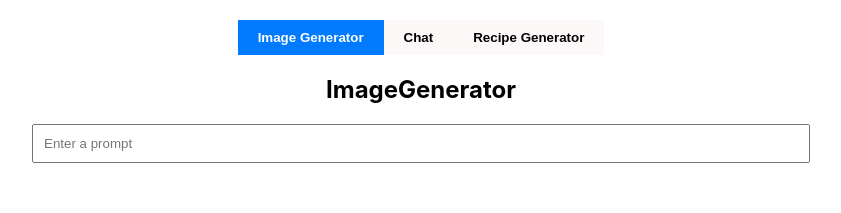
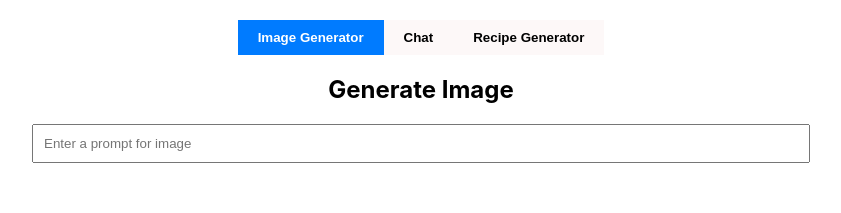
Before and after one commit to vickky122/VersaAI_fullstack, a React (Create React App) app in the folder frontend/spring-ai-react/: page / in a window 1280 px wide. Shown: the top 213 px of the page, without its empty margins (219-1060 px from the left). Built offline with nearby package versions, Linux system fonts and the light colour scheme.

Commit message:
minor change

```diff
--- a/frontend/spring-ai-react/src/components/ImageGenerator.js
+++ b/frontend/spring-ai-react/src/components/ImageGenerator.js
@@ -5,10 +5,10 @@ function ImageGenerator() {
   const [imageUrls, setImageUrls] = useState([]);
   return (
     <div className='tab-content'>
-<h2>ImageGenerator</h2>
+<h2>Generate Image</h2>
      <input
         type="text"
-        placeholder="Enter a prompt"
+        placeholder="Enter a prompt for image"
         value={prompt}
         onChange={(e) => setPrompt(e.target.value)}
       />
```
